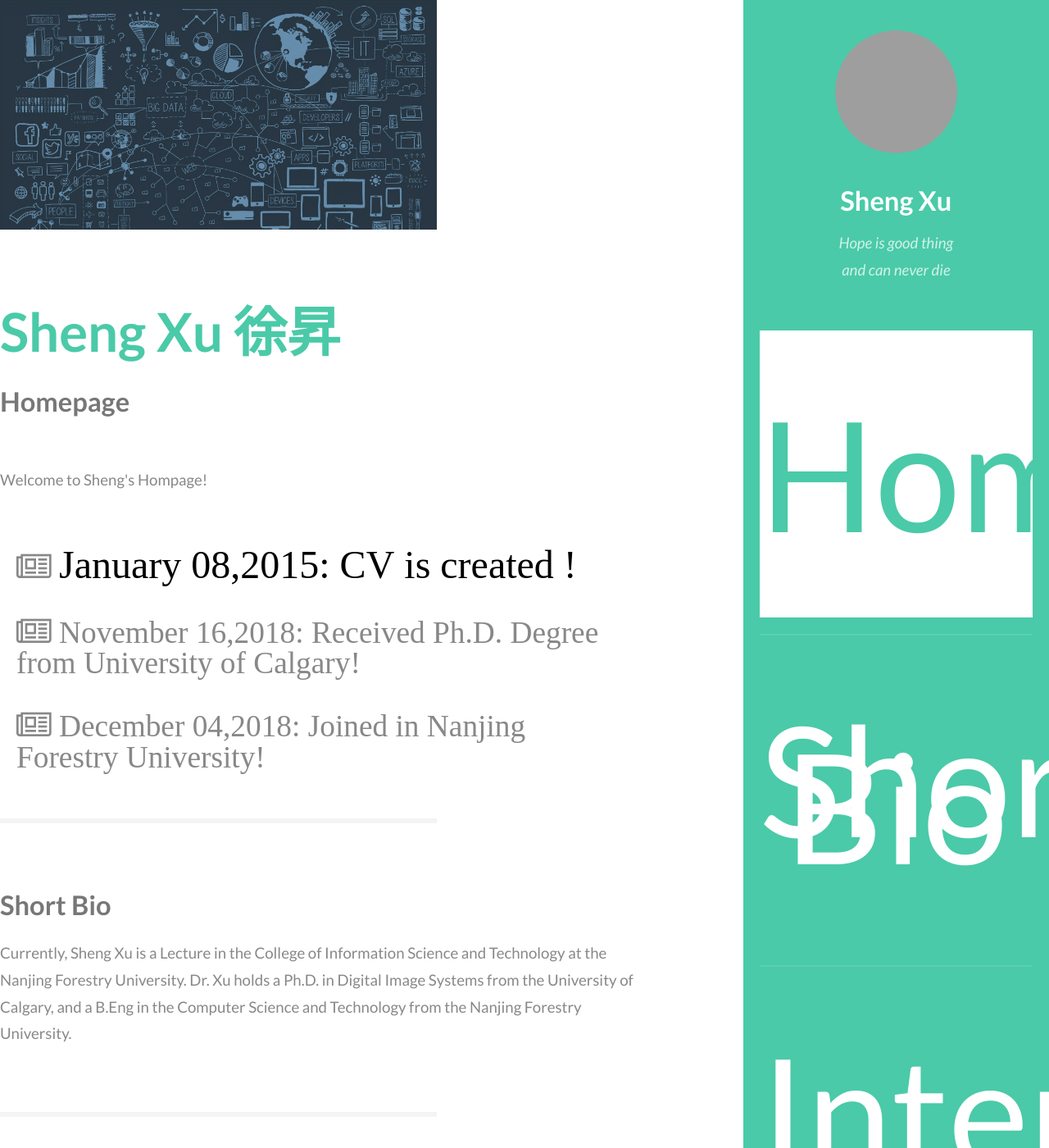
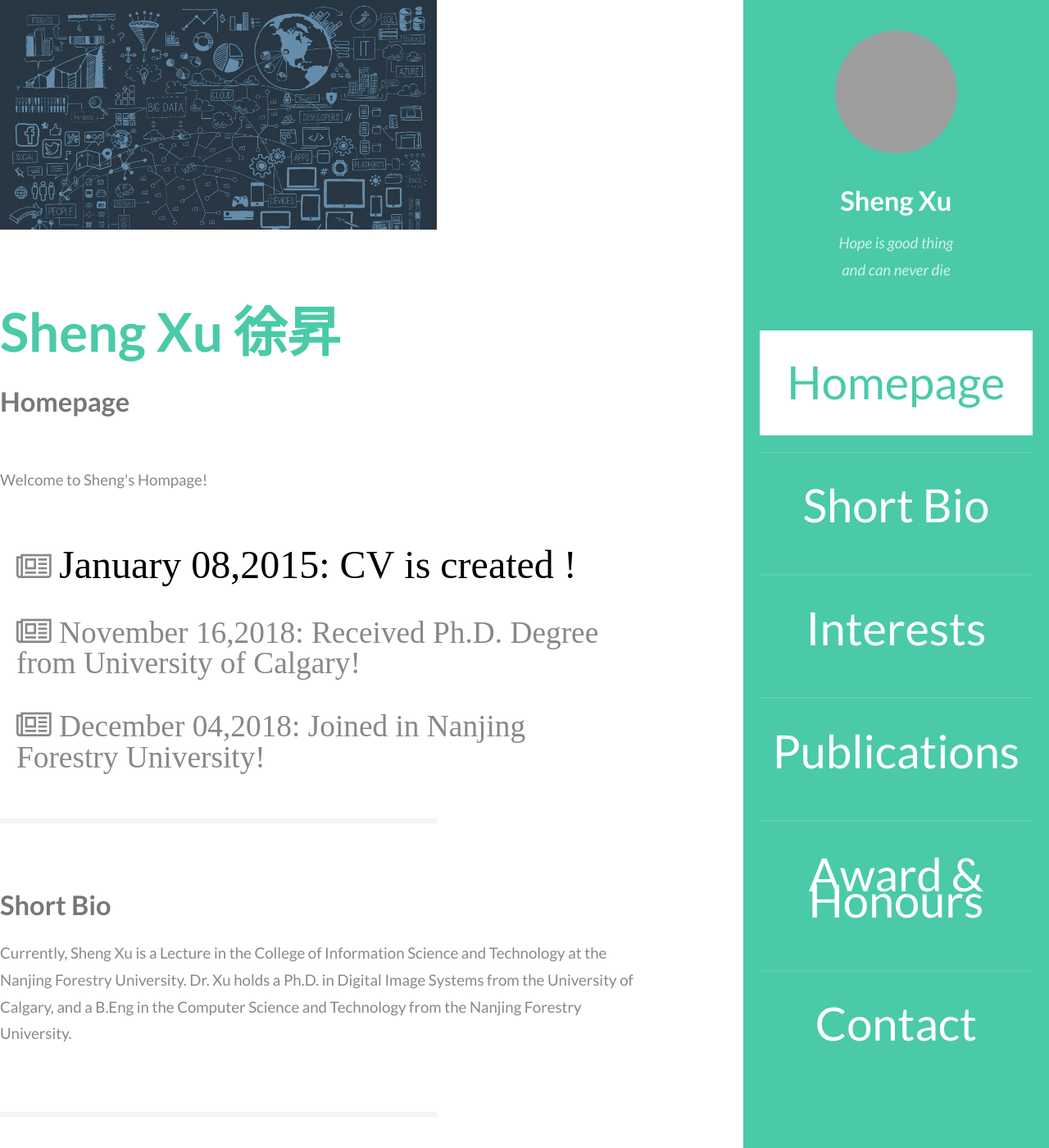
Before and after one commit to lostagex/shengxu, a Jekyll site: the page built from index.html, in a window 1280 px wide and 1400 px high. Shown: the whole window at 82% size. Built offline with Jekyll 4.4.1, drawn with Linux system fonts in a browser that asks for light colours; grey boxes are pictures that could not be loaded.

Commit message:
Update style.css

```diff
--- a/css/style.css
+++ b/css/style.css
@@ -507,7 +507,7 @@
 li {
     margin: 20px;
     list-style: none;
-	font-size: 10em;
+	font-size: 3em;
 
 }
 
```
